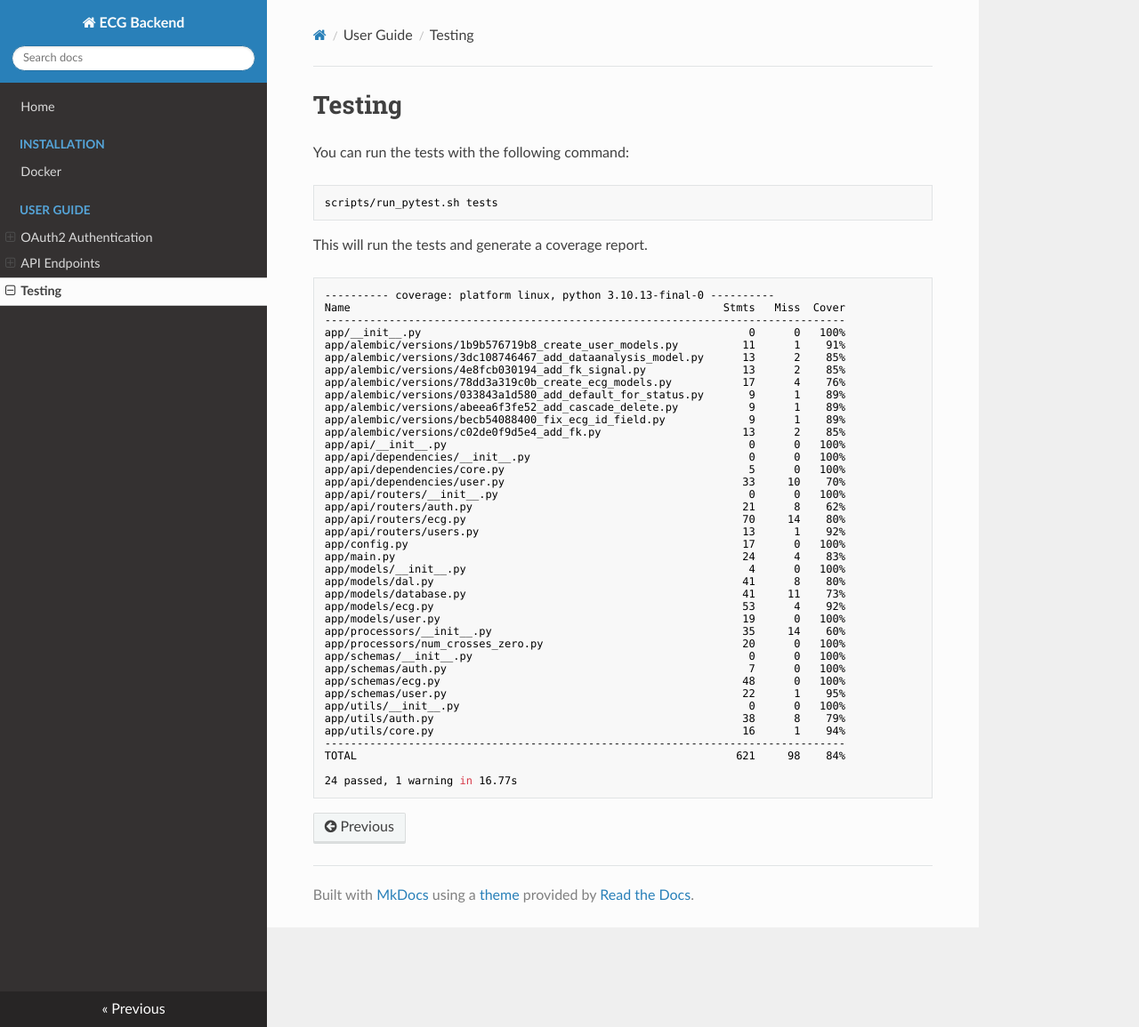
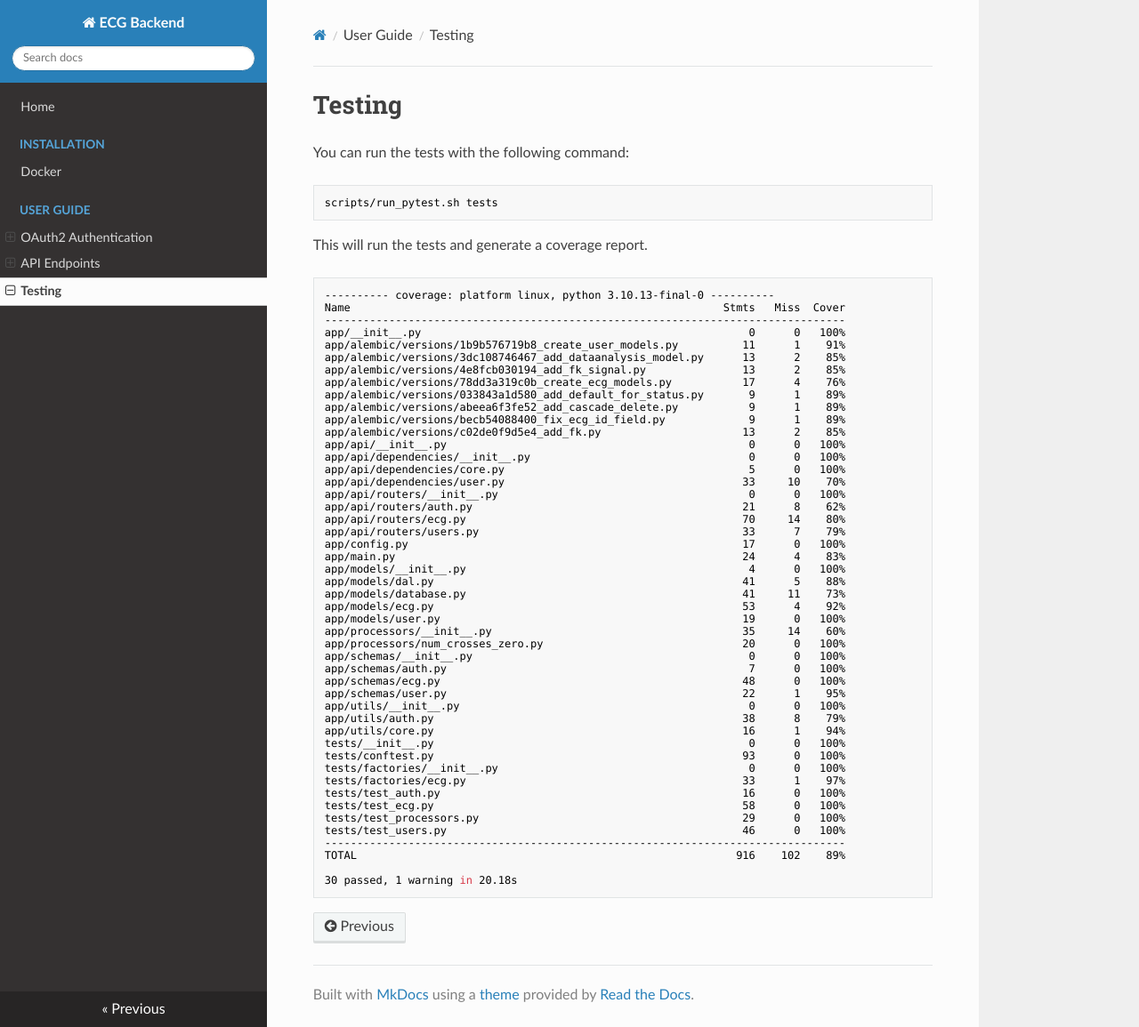
Before and after one commit to dnmellen/ecg-backend, an MkDocs documentation site: the page built from docs/tests.md, in a window 1280 px wide and 1155 px high. Shown: the whole window at 89% size. Built offline with MkDocs 1.6.1, drawn with Linux system fonts in a browser that asks for light colours; nearby versions of some CDN libraries.

Commit message:
📝 Update coverage report

````diff
--- a/docs/tests.md
+++ b/docs/tests.md
@@ -28,11 +28,11 @@ app/api/dependencies/user.py                                     33     10    70
 app/api/routers/__init__.py                                       0      0   100%
 app/api/routers/auth.py                                          21      8    62%
 app/api/routers/ecg.py                                           70     14    80%
-app/api/routers/users.py                                         13      1    92%
+app/api/routers/users.py                                         33      7    79%
 app/config.py                                                    17      0   100%
 app/main.py                                                      24      4    83%
 app/models/__init__.py                                            4      0   100%
-app/models/dal.py                                                41      8    80%
+app/models/dal.py                                                41      5    88%
 app/models/database.py                                           41     11    73%
 app/models/ecg.py                                                53      4    92%
 app/models/user.py                                               19      0   100%
@@ -45,8 +45,16 @@ app/schemas/user.py                                              22      1    95
 app/utils/__init__.py                                             0      0   100%
 app/utils/auth.py                                                38      8    79%
 app/utils/core.py                                                16      1    94%
+tests/__init__.py                                                 0      0   100%
+tests/conftest.py                                                93      0   100%
+tests/factories/__init__.py                                       0      0   100%
+tests/factories/ecg.py                                           33      1    97%
+tests/test_auth.py                                               16      0   100%
+tests/test_ecg.py                                                58      0   100%
+tests/test_processors.py                                         29      0   100%
+tests/test_users.py                                              46      0   100%
 ---------------------------------------------------------------------------------
-TOTAL                                                           621     98    84%
+TOTAL                                                           916    102    89%
 
-24 passed, 1 warning in 16.77s
+30 passed, 1 warning in 20.18s
 ```
````
